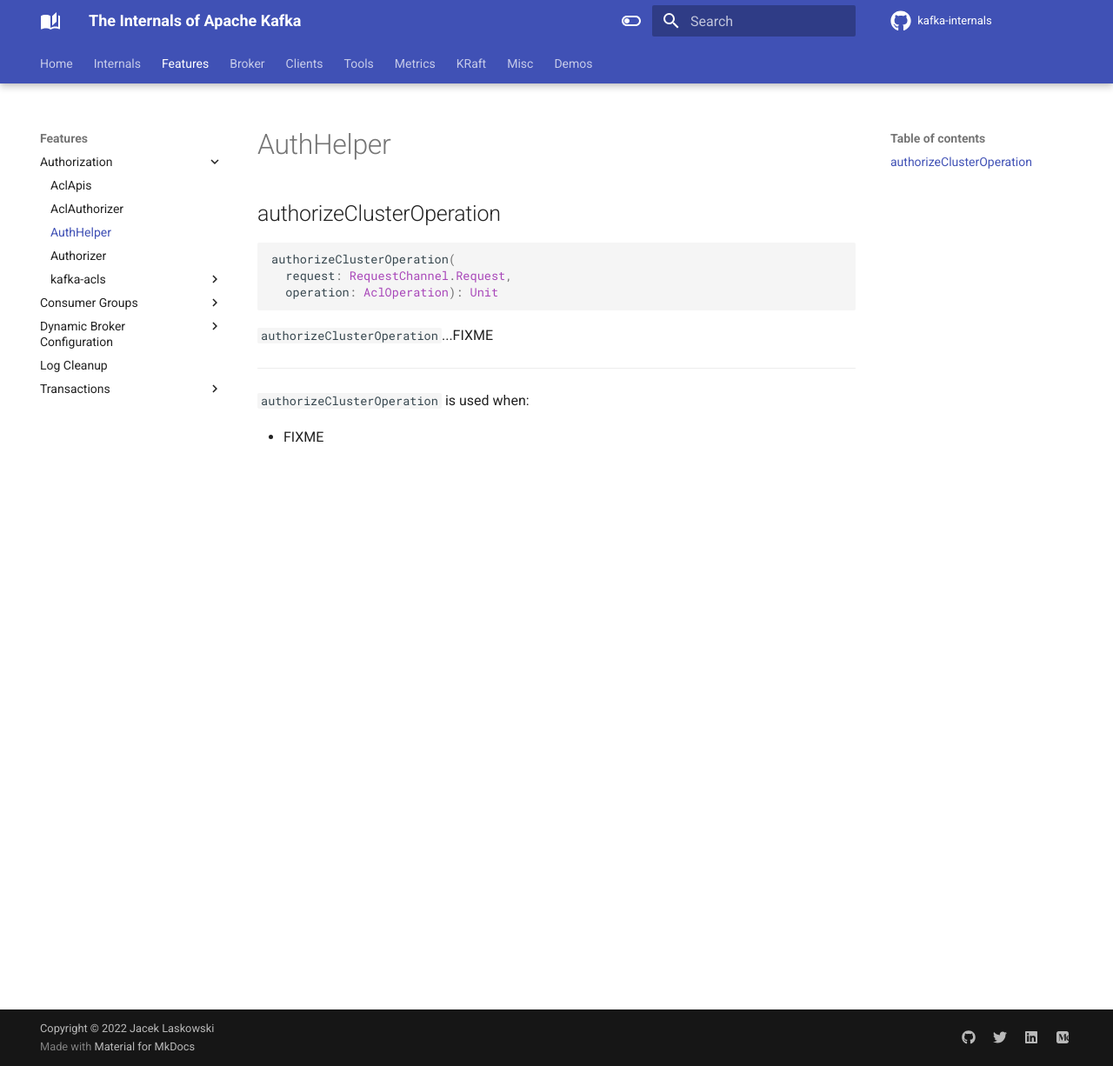
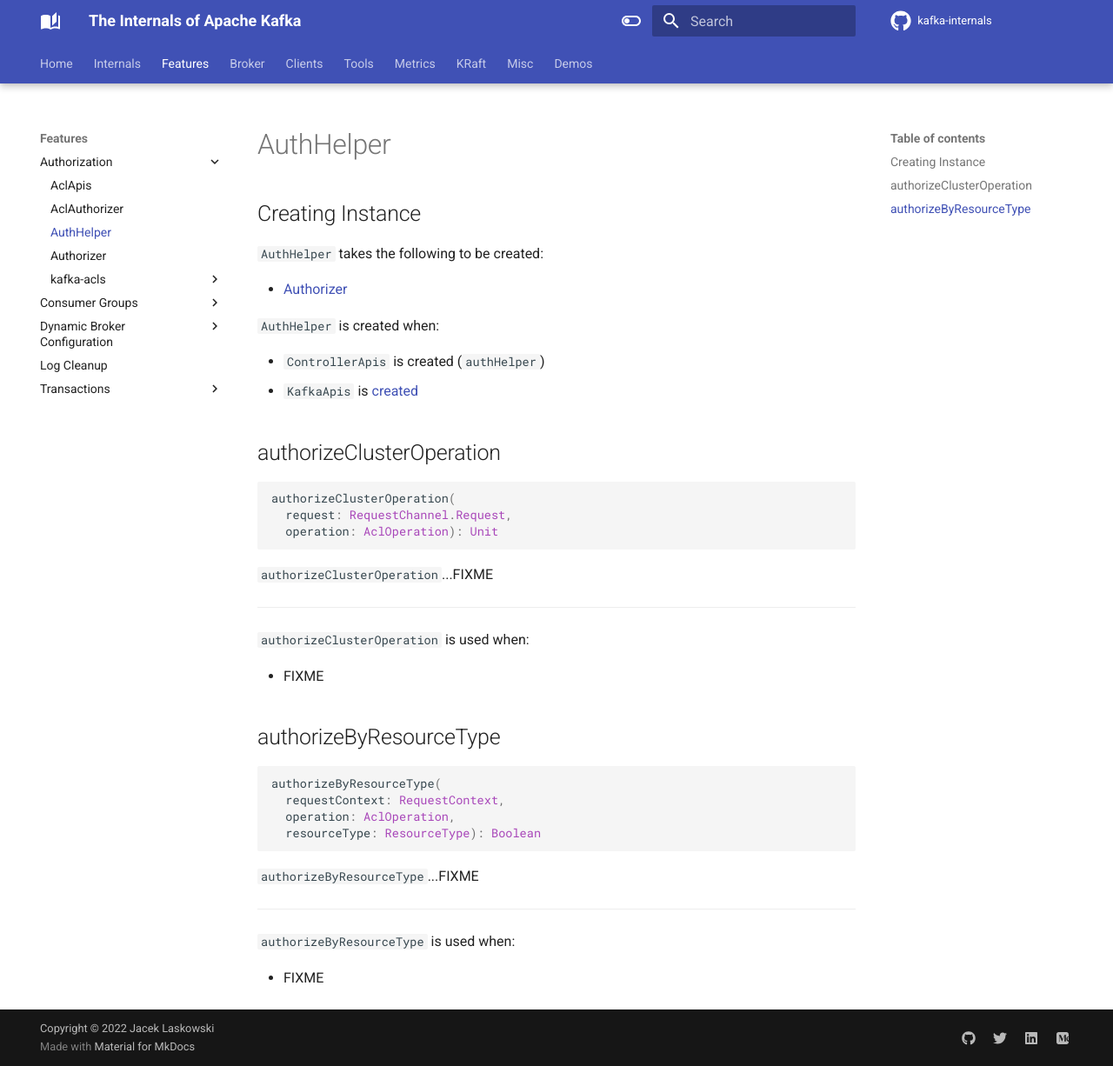
Before and after one commit to japila-books/kafka-internals, an MkDocs documentation site: the page built from docs/authorization/AuthHelper.md, in a window 1280 px wide and 1226 px high. Shown: the whole window at 87% size. Built offline with MkDocs 1.6.1 and Material for MkDocs 9.7.7, drawn with Linux system fonts in a browser that asks for light colours; comment, search, counter and statistics services are not loaded.

Commit message:
Kafka servers, KafkaApis, Authorizer, AuthHelper and AclApis

````diff
--- a/docs/authorization/AuthHelper.md
+++ b/docs/authorization/AuthHelper.md
@@ -1,4 +1,15 @@
 # AuthHelper
+
+## Creating Instance
+
+`AuthHelper` takes the following to be created:
+
+* <span id="authorizer"> [Authorizer](Authorizer.md)
+
+`AuthHelper` is created when:
+
+* `ControllerApis` is created (`authHelper`)
+* `KafkaApis` is [created](../KafkaApis.md#authHelper)
 
 ## <span id="authorizeClusterOperation"> authorizeClusterOperation
 
@@ -15,3 +26,20 @@ authorizeClusterOperation(
 `authorizeClusterOperation` is used when:
 
 * FIXME
+
+## <span id="authorizeByResourceType"> authorizeByResourceType
+
+```scala
+authorizeByResourceType(
+  requestContext: RequestContext,
+  operation: AclOperation,
+  resourceType: ResourceType): Boolean
+```
+
+`authorizeByResourceType`...FIXME
+
+---
+
+`authorizeByResourceType` is used when:
+
+* FIXME
````
Also changed, not shown: docs/KafkaApis.md (+21 -1 lines), docs/authorization/Authorizer.md (+17 -0 lines).
